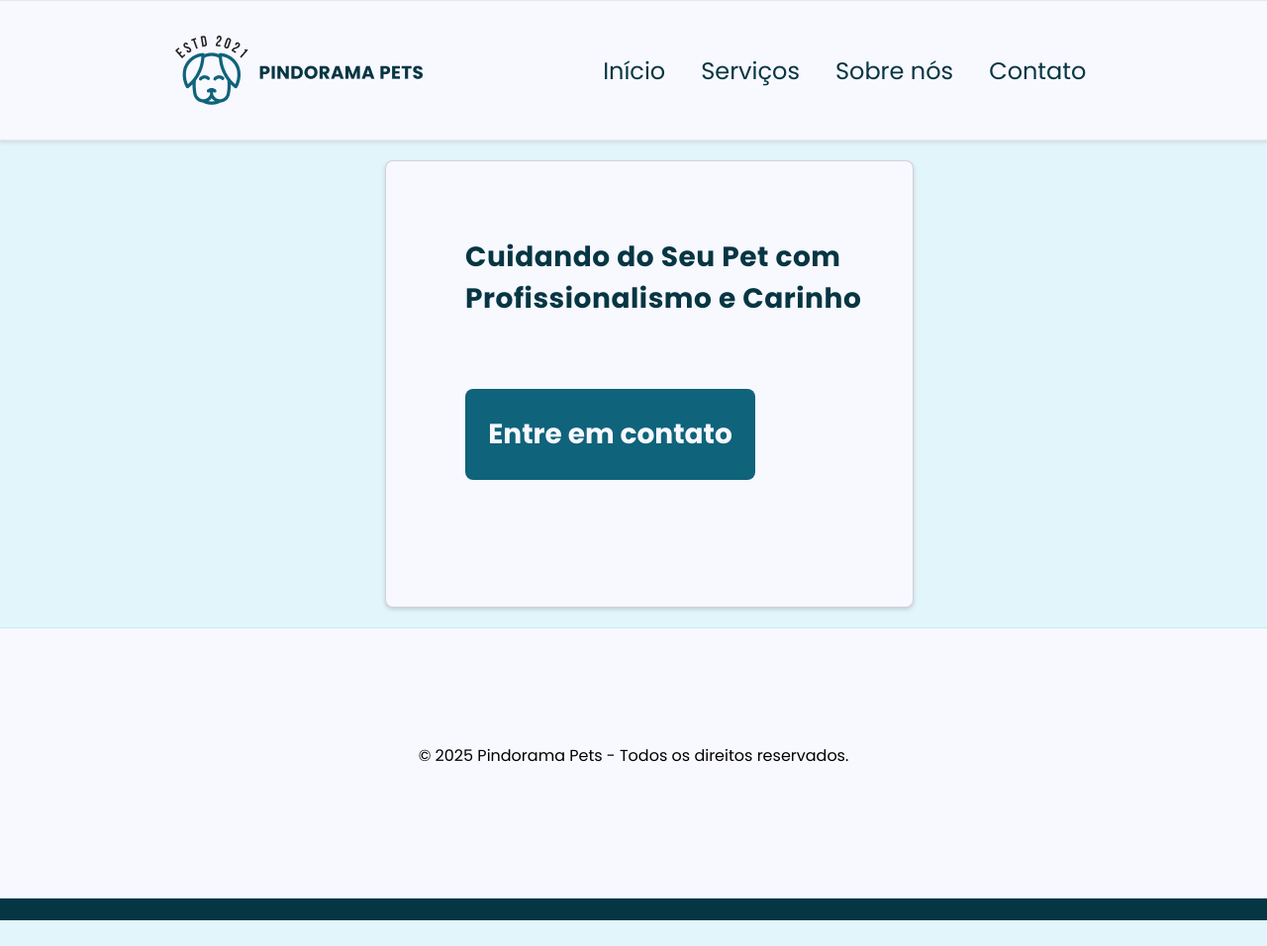
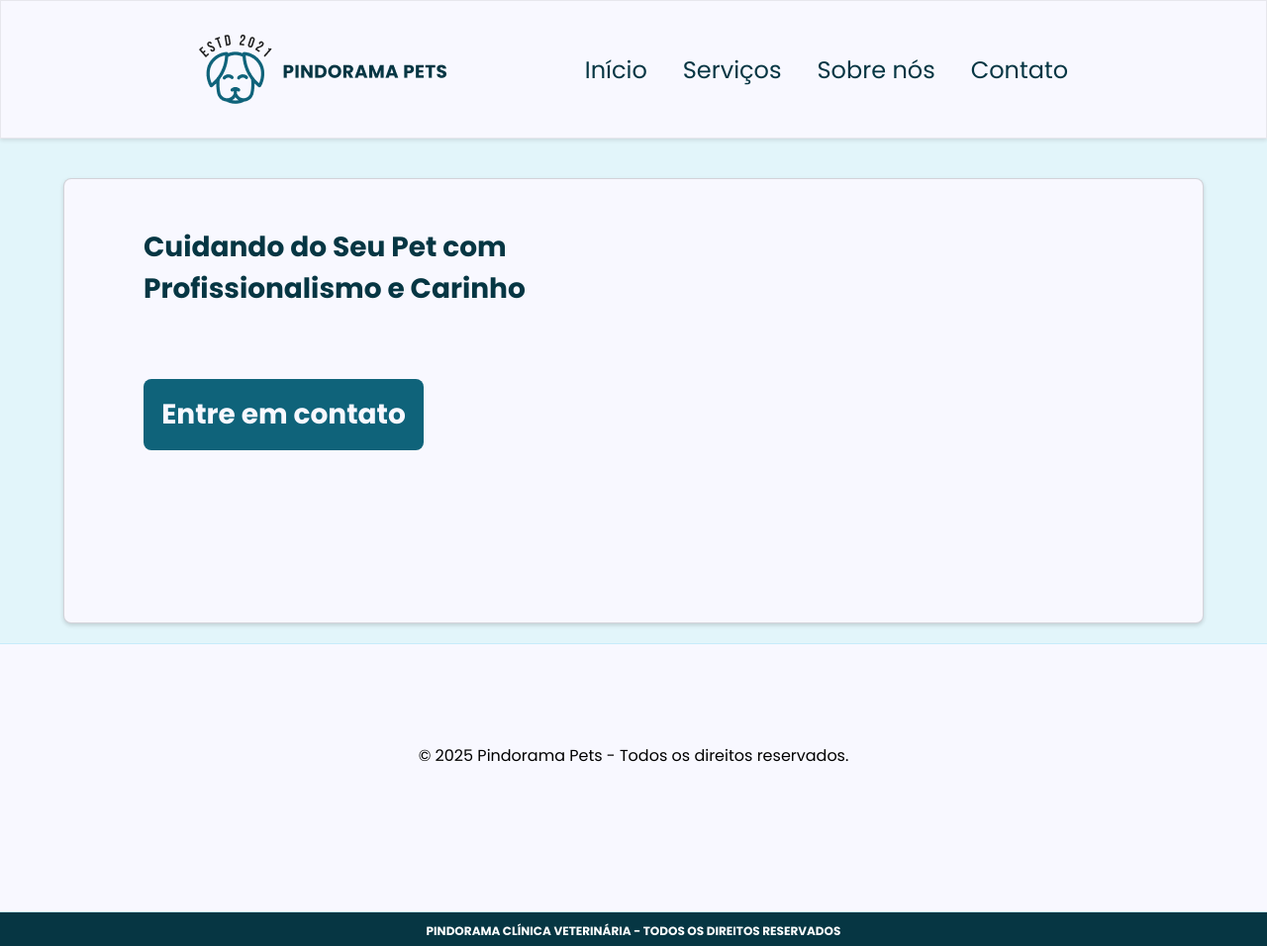
Before and after one commit to danielchien2024/projeto-Trainee-2025.01, a plain HTML site: page index.html in a window 1280 px wide. Shown: the whole page at 99% size. Before the commit the page ends 930 px from the top, so only its background shows below. Drawn offline with Linux system fonts and the light colour scheme.

Commit message:
Corrigido alinhamento e layout em telas diferentes

```diff
--- a/css/style.css
+++ b/css/style.css
@@ -1,90 +1,67 @@
-:root {
-    --cor-primaria: #063643;
-    --cor-secundaria: #0f637a;
-    --cor-fundo: #e2f5fa;
-    --cor-branca: #f8f8ff;
-    --cor-borda: #c7ebfb;
-    --fonte-principal: 'Poppins', sans-serif;
+/* Reset básico */
+* {
+    margin: 0;
+    padding: 0;
+    box-sizing: border-box;
 }
 
-/* Configuração base do body usando medidas responsivas */
+/* Define a fonte padrão e plano de fundo */
 body {
-    margin: 0;
-    padding: 0;
+    font-family: 'Poppins', sans-serif;
+    background: #e2f5fa;
+    min-height: 100vh;
     display: flex;
     flex-direction: column;
-    align-items: center;
-    width: 100vw; /* ocupa 100% da largura da janela */
-    min-height: 100vh; /* ocupa pelo menos toda a altura da janela */
-    background: var(--cor-fundo);
-    font-family: var(--fonte-principal);
 }
 
-/* Cabeçalho com duas colunas: logo e navegação */
+/* Header fixo no topo da tela */
 #header {
-    display: grid;
-    grid-template-columns: 1fr 2fr;
+    position: fixed;
+    top: 0;
     width: 100%;
+    display: flex; /* Alterado de grid para flex */
+    justify-content: space-between; /* Espaçamento igual entre logo e menu */
+    align-items: center;
     height: 140px;
+    padding: 0 200px; /* Ajuste do espaçamento das laterais */
     border: 1px solid rgba(85, 85, 85, 0.1);
-    background: var(--cor-branca);
+    background: #f8f8ff;
     box-shadow: 0px 2px 4px rgba(0, 0, 0, 0.1);
+    z-index: 1000;
 }
 
-/* Alinha o logo à direita da primeira coluna */
+/* Container de conteúdo principal (evita que fique atrás do header) */
+.container {
+    padding-top: 160px;
+    flex: 1;
+}
+
+/* Área do logo */
 #header1 {
-    display: grid;
-    justify-self: end;
+    display: flex;
     align-items: center;
 }
 
-/* Tamanho fixo do logo */
 #logo {
     width: 250px;
-    height: 69.824px;
-    flex-shrink: 0;
+    height: auto;
 }
 
-/* Área de navegação centralizada com espaçamento entre itens */
+/* Menu de navegação */
 #header2 {
     display: flex;
-    place-self: center;
-    padding: 6px;
+    align-items: center;
     gap: 36px;
 }
 
-/* Estilo dos links do menu */
 .botaoinicio {
     text-decoration: none;
-    color: var(--cor-primaria);
-    font-size: 24px;
+    color: #063643;
+    font-size: 1.5rem;
     font-weight: 400;
 }
 
-/* Banner centralizado com largura limitada */
-.bannercentral {
-    padding-left: 80px;
-    width: 90%;
-    max-width: 1180px;
-    height: 450px;
-    border-radius: 8px;
-    border: 1px solid rgba(0, 0, 0, 0.15);
-    background: var(--cor-branca);
-    box-shadow: 0px 2px 4px rgba(0, 0, 0, 0.15);
-    margin: 20px auto;
-}
-
-/* Texto principal dentro do banner */
-#texto1 {
-    width: 420px;
-    color: var(--cor-primaria);
-    font-size: 28px;
-    font-weight: 700;
-    letter-spacing: 0.56px;
-    padding-top: 48px;
-}
-
-/* Botão principal com tamanho e estilo fixos */
+/* Botão do banner */
 .botao {
     text-decoration: none;
     display: flex;
@@ -95,28 +72,55 @@ body {
     align-items: center;
     gap: 10px;
     border-radius: 8px;
-    background: var(--cor-secundaria);
-    color: var(--cor-branca);
-    font-size: 28px;
+    background: #0f637a;
+    color: #f8f8ff;
+    font-size: 1.75rem;
     font-weight: 700;
     margin-top: 70px;
 }
 
-/* Rodapé com bordas e fundo claro */
+/* Banner central de destaque */
+.bannercentral {
+    padding-left: 80px;
+    width: 90%;
+    max-width: 1180px;
+    height: 450px;
+    border-radius: 8px;
+    border: 1px solid rgba(0, 0, 0, 0.15);
+    background: #f8f8ff;
+    box-shadow: 0px 2px 4px rgba(0, 0, 0, 0.15);
+    margin: 20px auto;
+}
+
+#texto1 {
+    width: 420px;
+    color: #063643;
+    font-size: 28px;
+    font-weight: 700;
+    padding-top: 48px;
+}
+
+/* Rodapé principal */
 #footer {
     width: 100%;
     height: 272px;
-    border-top: 1px solid var(--cor-borda);
-    border-bottom: 1px solid var(--cor-borda);
-    background: var(--cor-branca);
+    border-top: 1px solid #c7ebfb;
+    border-bottom: 1px solid #c7ebfb;
+    background: #f8f8ff;
 }
 
-/* Faixa superior escura (ex: barra institucional) */
+/* Rodapé inferior */
 #frame54 {
+    width: 100%;
+    padding: 13px 0 9px;
     display: flex;
-    width: 100%;
-    padding: 13px 0 9px 0;
     justify-content: center;
     align-items: center;
-    background: var(--cor-primaria);
+    background: #063643;
+    color: #ffffff;
+    font-size: 12px;
+    font-weight: 700;
+    text-transform: uppercase;
+    line-height: 1;
+    letter-spacing: 0;
 }
--- a/index.html
+++ b/index.html
@@ -1,41 +1,49 @@
 <!DOCTYPE html>
-<html lang="pt-BR">
+<html lang="pt-br">
 
 <head>
     <meta charset="UTF-8">
     <title>Pindorama Pets</title>
-    <link rel="stylesheet" href="css/style.css">
+
+    <!-- Ícone da aba -->
+    <link rel="icon" href="img/logo/logo-icon.png" type="image/png">
+
+    <!-- Fonte Poppins -->
     <link rel="preconnect" href="https://fonts.googleapis.com">
     <link rel="preconnect" href="https://fonts.gstatic.com" crossorigin>
     <link href="https://fonts.googleapis.com/css2?family=Poppins:wght@100..900&display=swap" rel="stylesheet">
+
+    <!-- Estilos -->
+    <link rel="stylesheet" href="css/style.css">
+    <meta name="viewport" content="width=device-width, initial-scale=1.0">
 </head>
 
 <body>
-    <div id="header">
+    <header id="header">
         <div id="header1">
             <img id="logo" src="img/logo/Logo-horizontal.png" alt="Logo da Pindorama Pets">
         </div>
-        <div id="header2">
+        <nav id="header2">
             <a class="botaoinicio" href="/">Início</a>
             <a class="botaoinicio" href="/">Serviços</a>
             <a class="botaoinicio" href="/">Sobre nós</a>
             <a class="botaoinicio" href="/">Contato</a>
-        </div>
-    </div>
+        </nav>
+    </header>
 
-    <div class="container">
-        <div class="bannercentral">
+    <main class="container">
+        <section class="bannercentral">
             <p id="texto1">Cuidando do Seu Pet com Profissionalismo e Carinho</p>
             <a href="/" class="botao">Entre em contato</a>
-        </div>
-    </div>
+        </section>
+    </main>
 
-    <div id="footer">
+    <footer id="footer">
         <p style="text-align: center; padding-top: 100px; font-family: Poppins;">© 2025 Pindorama Pets - Todos os direitos reservados.</p>
-    </div>
+    </footer>
 
     <div id="frame54">
-        <!-- conteúdo adicional pode ser inserido aqui futuramente -->
+        PINDORAMA CLÍNICA VETERINÁRIA - TODOS OS DIREITOS RESERVADOS
     </div>
 </body>
 
```
